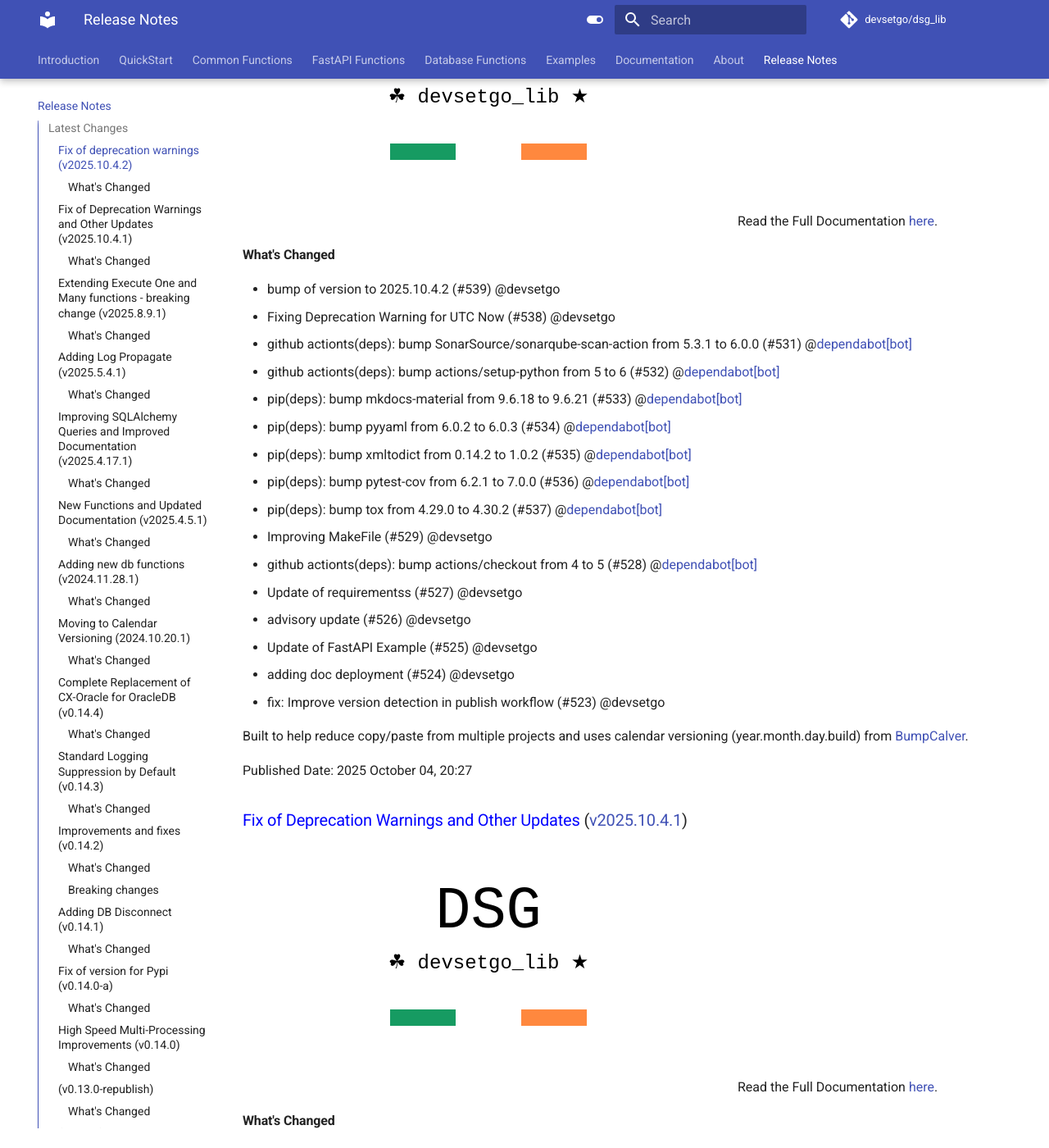
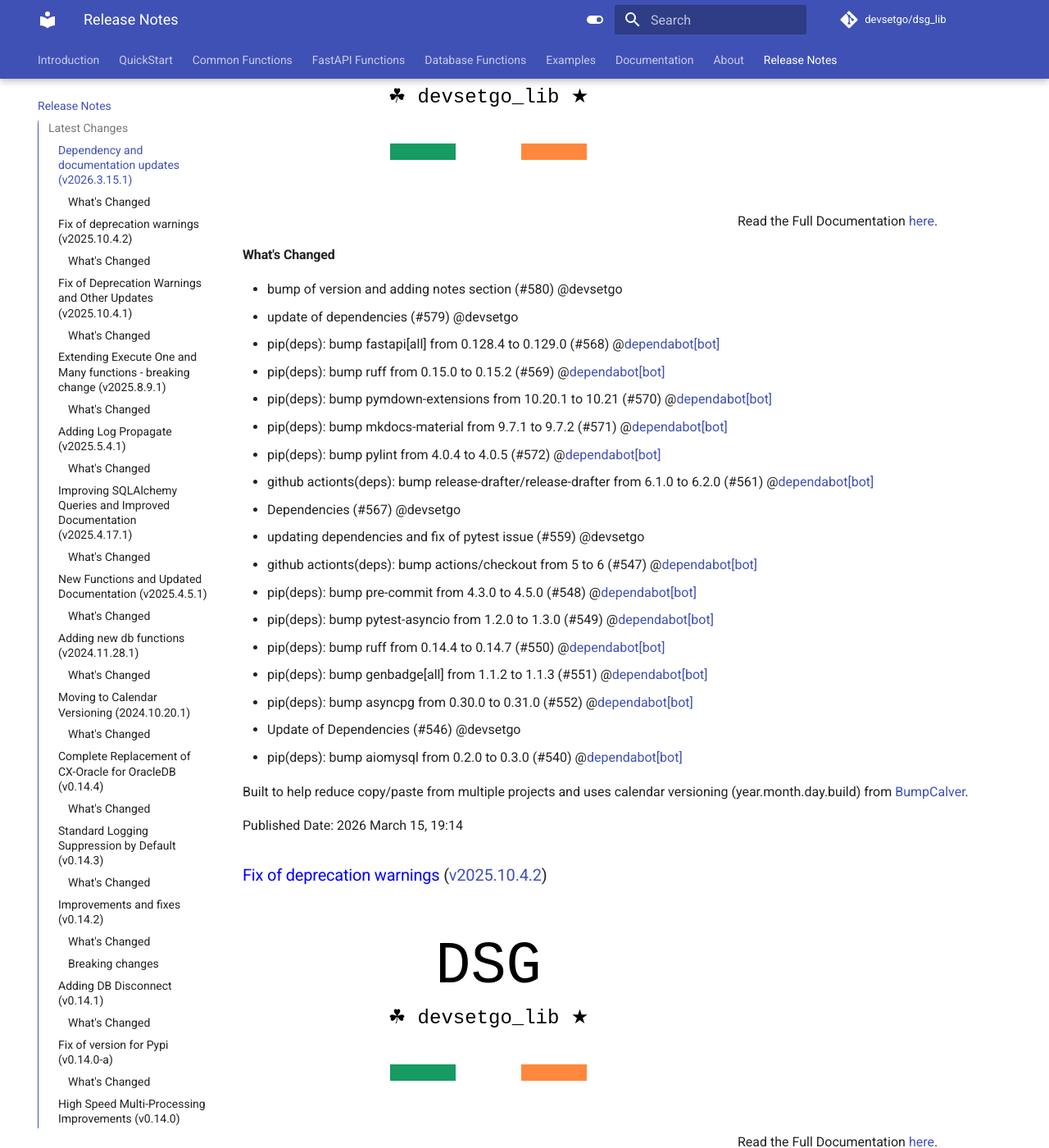
Before and after one commit to devsetgo/devsetgo_lib, an MkDocs documentation site: the page built from docs/release-notes.md, in a window 1280 px wide and 1400 px high, scrolled down 457 px. Shown: the whole window at 82% size. Built offline with MkDocs 1.6.1 and Material for MkDocs 9.7.7, drawn with Linux system fonts in a browser that asks for light colours; comment, search, counter and statistics services are not loaded; the version menu is left out; some of the changed text lies outside the part shown.

Commit message:
work on changes

```diff
--- a/docs/release-notes.md
+++ b/docs/release-notes.md
@@ -4,6 +4,35 @@
 The format is based on [Keep a Changelog](https://keepachangelog.com/en/1.0.0/)
 
 ## Latest Changes
+### <span style='color:blue'>Dependency and documentation updates</span> ([v2026.3.15.1](https://github.com/devsetgo/devsetgo_lib/releases/tag/v2026.3.15.1))
+
+![DSG Logo](https://raw.githubusercontent.com/devsetgo/devsetgo_lib/refs/heads/main/images/devsetgo_lib_logo_white_bg.svg)
+Read the Full Documentation [here](https://devsetgo.github.io/devsetgo_lib/).
+#### What's Changed
+* bump of version and adding notes section (#580) @devsetgo
+* update of dependencies (#579) @devsetgo
+* pip(deps): bump fastapi[all] from 0.128.4 to 0.129.0 (#568) @[dependabot[bot]](https://github.com/apps/dependabot)
+* pip(deps): bump ruff from 0.15.0 to 0.15.2 (#569) @[dependabot[bot]](https://github.com/apps/dependabot)
+* pip(deps): bump pymdown-extensions from 10.20.1 to 10.21 (#570) @[dependabot[bot]](https://github.com/apps/dependabot)
+* pip(deps): bump mkdocs-material from 9.7.1 to 9.7.2 (#571) @[dependabot[bot]](https://github.com/apps/dependabot)
+* pip(deps): bump pylint from 4.0.4 to 4.0.5 (#572) @[dependabot[bot]](https://github.com/apps/dependabot)
+* github actionts(deps): bump release-drafter/release-drafter from 6.1.0 to 6.2.0 (#561) @[dependabot[bot]](https://github.com/apps/dependabot)
+* Dependencies (#567) @devsetgo
+* updating dependencies and fix of pytest issue (#559) @devsetgo
+* github actionts(deps): bump actions/checkout from 5 to 6 (#547) @[dependabot[bot]](https://github.com/apps/dependabot)
+* pip(deps): bump pre-commit from 4.3.0 to 4.5.0 (#548) @[dependabot[bot]](https://github.com/apps/dependabot)
+* pip(deps): bump pytest-asyncio from 1.2.0 to 1.3.0 (#549) @[dependabot[bot]](https://github.com/apps/dependabot)
+* pip(deps): bump ruff from 0.14.4 to 0.14.7 (#550) @[dependabot[bot]](https://github.com/apps/dependabot)
+* pip(deps): bump genbadge[all] from 1.1.2 to 1.1.3 (#551) @[dependabot[bot]](https://github.com/apps/dependabot)
+* pip(deps): bump asyncpg from 0.30.0 to 0.31.0 (#552) @[dependabot[bot]](https://github.com/apps/dependabot)
+* Update of Dependencies (#546) @devsetgo
+* pip(deps): bump aiomysql from 0.2.0 to 0.3.0 (#540) @[dependabot[bot]](https://github.com/apps/dependabot)
+
+Built to help reduce copy/paste from multiple projects and uses calendar versioning (year.month.day.build) from [BumpCalver](https://github.com/devsetgo/bumpcalver).
+
+
+Published Date: 2026 March 15, 19:14
+
 ### <span style='color:blue'>Fix of deprecation warnings</span> ([v2025.10.4.2](https://github.com/devsetgo/devsetgo_lib/releases/tag/v2025.10.4.2))
 
 ![DSG Logo](https://raw.githubusercontent.com/devsetgo/devsetgo_lib/refs/heads/main/images/devsetgo_lib_logo_white_bg.svg)
--- a/requirements.txt
+++ b/requirements.txt
@@ -10,6 +10,7 @@
 flake8==7.3.0 # Vulnerabilities: None
 genbadge[all]==1.1.3 # Vulnerabilities: None
 hatchling==1.29.0 # From 1.28.0 | Vulnerabilities: None
+httpx==0.28.1 # Vulnerabilities: None
 loguru==0.7.3 # Vulnerabilities: None
 mike==2.1.4 # From 2.1.3 | Vulnerabilities: None
 mkdocs-material==9.7.5 # From 9.7.1 | Vulnerabilities: None
```
Also changed, not shown: CHANGELOG.md (+29 -0 lines), 1 other file.
